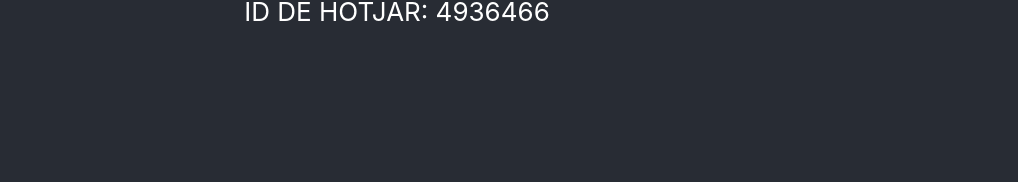
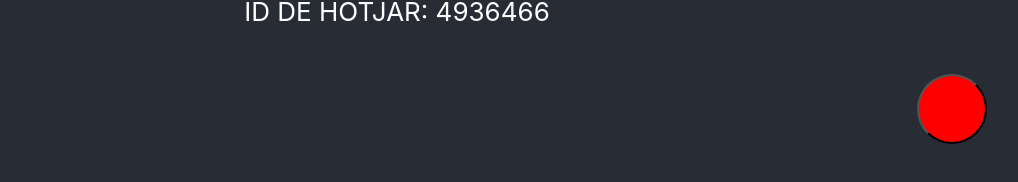
Before and after one commit to sgaconsultores/infonavit-clon, a React (Create React App) app: page / in a window 1280 px wide. Shown: the part 606-788 px from the top of the page, without its empty margins (243-1261 px from the left). Built offline with nearby package versions, Linux system fonts and the light colour scheme.

Commit message:
ADD hotjar library

```diff
--- a/package.json
+++ b/package.json
@@ -51,6 +51,7 @@
     "react-geolocated": "^4.1.2",
     "react-google-maps": "^9.4.5",
     "react-google-recaptcha": "^2.1.0",
+    "react-hotjar": "^6.3.1",
     "react-idle-timer": "^5.6.2",
     "react-indiana-drag-scroll": "^2.2.0",
     "react-number-format": "^4.9.1",
--- a/src/App.css
+++ b/src/App.css
@@ -11,6 +11,26 @@
   .App-logo {
     /* animation: App-logo-spin infinite 20s linear; */
   }
+}
+
+.button-test {
+  width: 70px;
+  height: 70px;
+  border-radius: 1000px;
+  background-color: red;
+  position: absolute;
+  bottom: 50px;
+  right: 50px;
+}
+.button-test:hover {
+  cursor: pointer;
+  width: 70px;
+  height: 70px;
+  border-radius: 1000px;
+  background-color: rgb(252, 46, 46);
+  position: absolute;
+  bottom: 50px;
+  right: 50px;
 }
 
 .App-header {
--- a/src/App.js
+++ b/src/App.js
@@ -1,6 +1,12 @@
 import logo from "./logo.svg";
 import "./App.css";
+import { hotjar } from "react-hotjar";
 
+hotjar.initialize({ id: "4936466" });
+function openSurvey() {
+  console.log("opening survey");
+  hotjar.event("INFONAVIT_CLICK");
+}
 function App() {
   return (
     <div className="App">
@@ -13,6 +19,7 @@
         <p>Ambiente de pruebas clon INFONAVIT con GTAG y HOTJAR</p>
         <div>ID DE GTAG: G-N3W091Q5F6</div>
         <div>ID DE HOTJAR: 4936466</div>
+        <button class="button-test" onClick={openSurvey}></button>
       </header>
     </div>
   );
```
Also changed, not shown: 2 other files (tests, documents, lock files or other folders).
